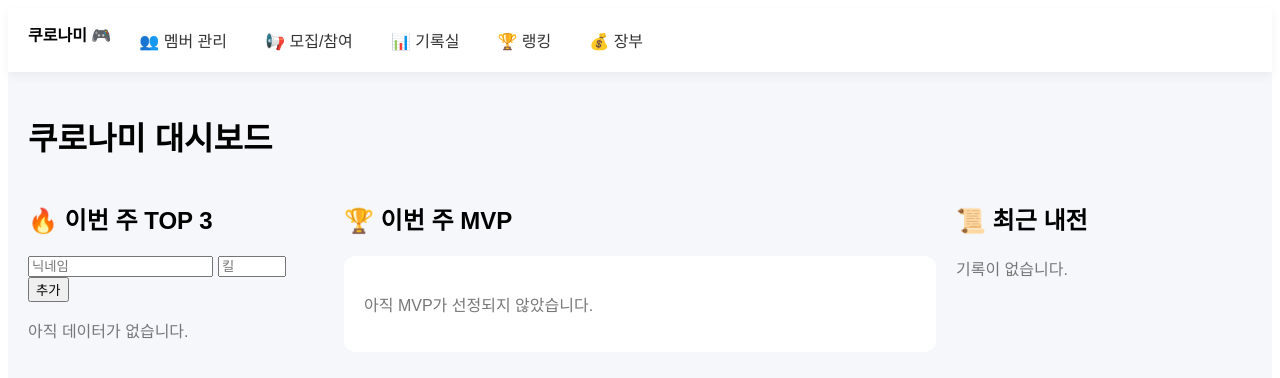
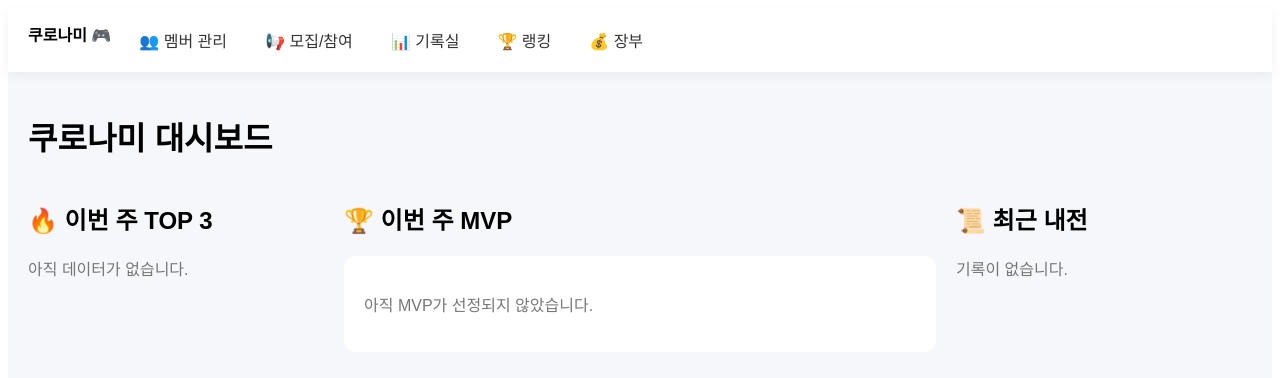
Before and after one commit to yoona0321/kuronami-dashboard, a Next.js app: page / in a window 1280 px wide. Shown: the top 378 px of the page. Built offline with nearby package versions, Linux system fonts and the light colour scheme.

Commit message:
remove input ui

```diff
--- a/pages/index.js
+++ b/pages/index.js
@@ -1,13 +1,8 @@
 import Link from "next/link";
 import { useRouter } from "next/router";
-import { useState } from "react";
 
 export default function Home() {
   const router = useRouter();
-
-  const [name, setName] = useState("");
-  const [kills, setKills] = useState("");
-  const [top3, setTop3] = useState([]);
 
   const menuStyle = (path) => ({
     color: router.pathname === path ? "#4f46e5" : "#333",
@@ -16,18 +11,6 @@ export default function Home() {
     padding: "6px 10px",
     borderRadius: "8px",
   });
-
-  const addPlayer = () => {
-    if (!name || !kills) return;
-
-    const newData = [...top3, { name, kills: Number(kills) }]
-      .sort((a, b) => b.kills - a.kills)
-      .slice(0, 3);
-
-    setTop3(newData);
-    setName("");
-    setKills("");
-  };
 
   return (
     <div style={{
@@ -61,40 +44,10 @@ export default function Home() {
 
         <div style={{ display: "flex", gap: "20px" }}>
 
-          {/* 🔥 TOP3 */}
+          {/* TOP3 */}
           <div style={{ flex: 1 }}>
             <h2>🔥 이번 주 TOP 3</h2>
-
-            {/* 입력창 */}
-            <div style={{ marginBottom: "10px" }}>
-              <input
-                placeholder="닉네임"
-                value={name}
-                onChange={(e) => setName(e.target.value)}
-                style={{ marginRight: "5px" }}
-              />
-              <input
-                placeholder="킬"
-                type="number"
-                value={kills}
-                onChange={(e) => setKills(e.target.value)}
-                style={{ marginRight: "5px", width: "60px" }}
-              />
-              <button onClick={addPlayer}>추가</button>
-            </div>
-
-            {/* 리스트 */}
-            {top3.length === 0 ? (
-              <p style={{ color: "#777" }}>아직 데이터가 없습니다.</p>
-            ) : (
-              <ul>
-                {top3.map((p, i) => (
-                  <li key={i}>
-                    {i + 1}위 {p.name} - {p.kills}킬
-                  </li>
-                ))}
-              </ul>
-            )}
+            <p style={{ color: "#777" }}>아직 데이터가 없습니다.</p>
           </div>
 
           {/* MVP */}
```
